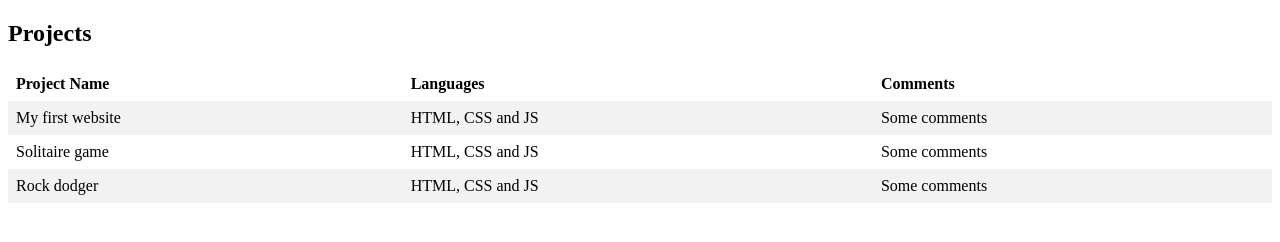
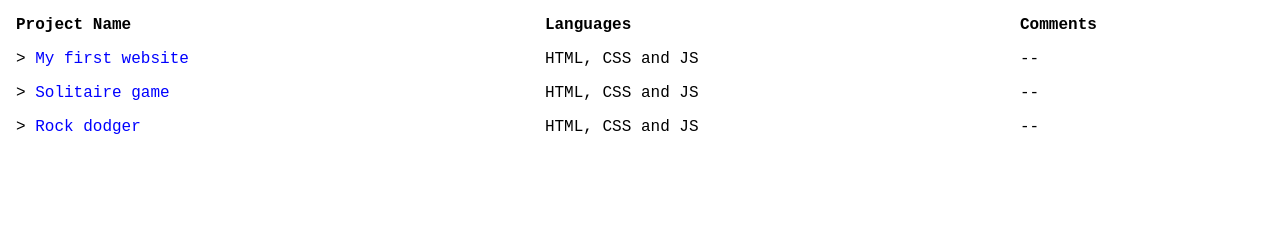
Before and after one commit to DianaBaRo/DianaBaRo.github.io, a plain HTML site: page index.html in a window 1280 px wide. Drawn offline with Linux system fonts and the light colour scheme.

Commit message:
Redesigne table

```diff
--- a/index.html
+++ b/index.html
@@ -1,7 +1,11 @@
 <!DOCTYPE html>
+
   <html>
+
   <head>
+
     <meta name="viewport" content="width=device-width, initial-scale=1">
+
     <style>
       table {
         border-collapse: collapse;
@@ -14,12 +18,33 @@ th, td {
         padding: 8px;
       }
 
-tr:nth-child(even){background-color: #f2f2f2}
+      body {
+        font-family: 'Courier New', Courier, monospace;
+      }
+
+      a:link {
+        color: blue;
+        background-color: transparent;
+        text-decoration: none;
+      }
+
+      a:visited {
+        color: orchid;
+        background-color: transparent;
+        text-decoration: none;
+      }
+
+      a:hover {
+        color: orange;
+        background-color: transparent;
+        text-decoration: underline;
+      }
+
     </style>
+
   </head>
+
   <body>
-
-<h2>Projects</h2>
 
     <div style="overflow-x:auto;">
       <table>
@@ -29,22 +54,23 @@ tr:nth-child(even){background-color: #f2f2f2}
           <th>Comments</th>
         </tr>
         <tr>
-      <td>My first website</td>
+          <td>> <a href="http://carolina.com" target="_blank"> My first website </a> </td>
           <td>HTML, CSS and JS</td>
-      <td>Some comments</td>
+          <td>--</td>
         </tr>
         <tr>
-      <td>Solitaire game</td>
+            <td>> <a href="http://carolinabadas.com" target="_blank"> Solitaire game </a> </td>
           <td>HTML, CSS and JS</td>
-      <td>Some comments</td>
+          <td>--</td>
         </tr>
         <tr>
-      <td>Rock dodger</td>
+            <td>> <a href="http://carolinabadas.com" target="_blank"> Rock dodger </a> </td>
           <td>HTML, CSS and JS</td>
-      <td>Some comments</td>
+          <td>--</td>
         </tr>
       </table>
     </div>
 
   </body>
+
   </html>
```
Lines whose indentation alone changed are shown as unchanged.
